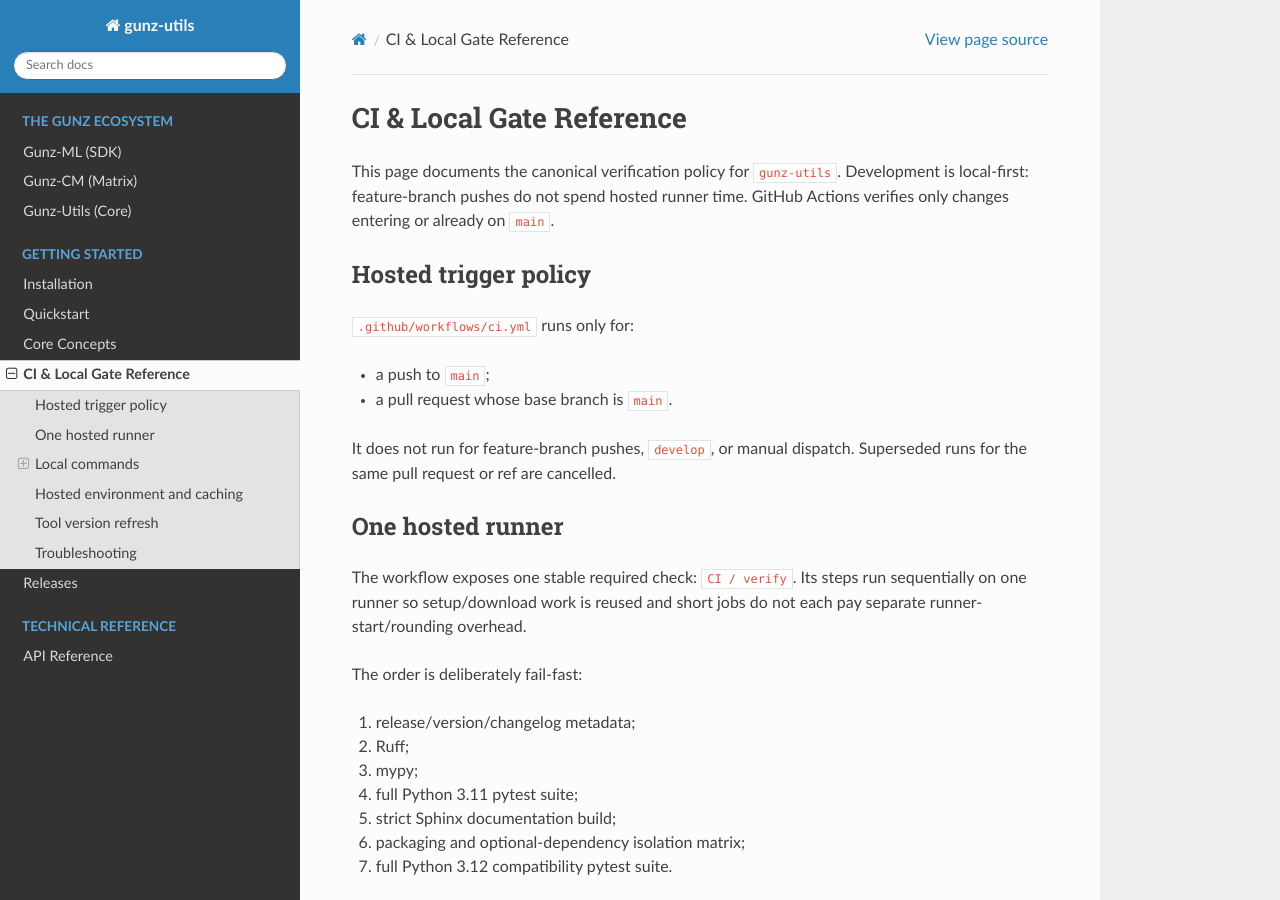
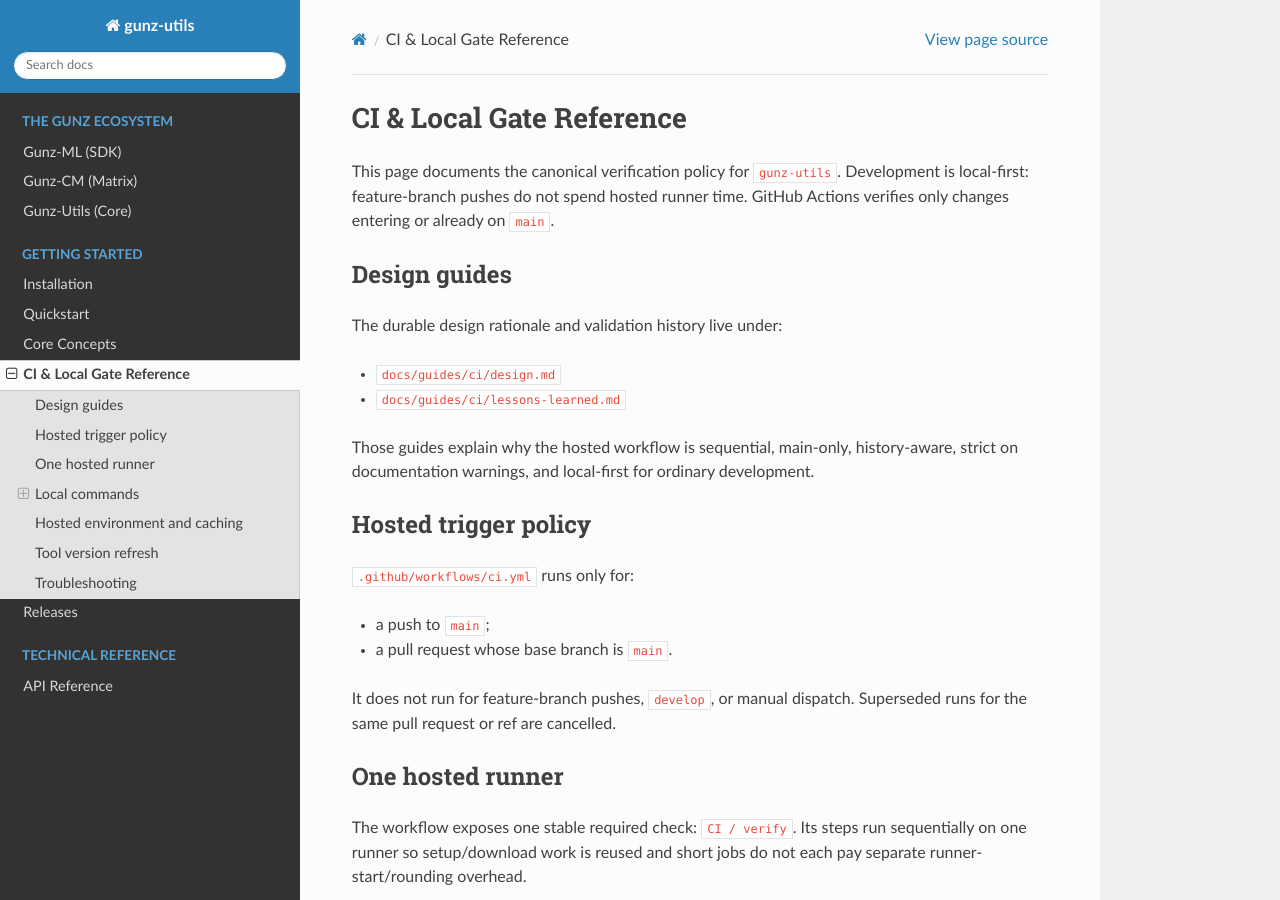
Before and after one commit to sXperfect/gunz-utils, a Sphinx documentation site: the page built from docs/source/ci.md, in a window 1280 px wide and 900 px high. Built offline with Sphinx 7.4.7 and the Read the Docs theme 3.1.0, drawn with Linux system fonts in a browser that asks for light colours.

Commit message:
docs(ci): link CI design and lessons guides

```diff
--- a/docs/source/ci.md
+++ b/docs/source/ci.md
@@ -3,6 +3,17 @@
 This page documents the canonical verification policy for `gunz-utils`.
 Development is local-first: feature-branch pushes do not spend hosted runner
 time. GitHub Actions verifies only changes entering or already on `main`.
+
+## Design guides
+
+The durable design rationale and validation history live under:
+
+- `docs/guides/ci/design.md`
+- `docs/guides/ci/lessons-learned.md`
+
+Those guides explain why the hosted workflow is sequential, main-only,
+history-aware, strict on documentation warnings, and local-first for ordinary
+development.
 
 ## Hosted trigger policy
 
```
